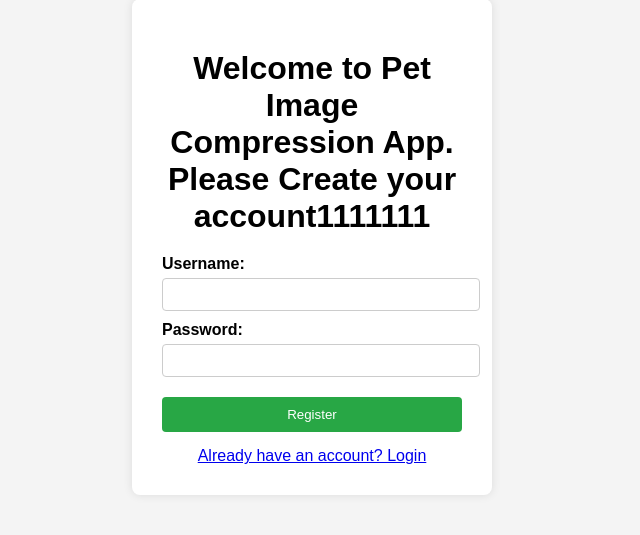
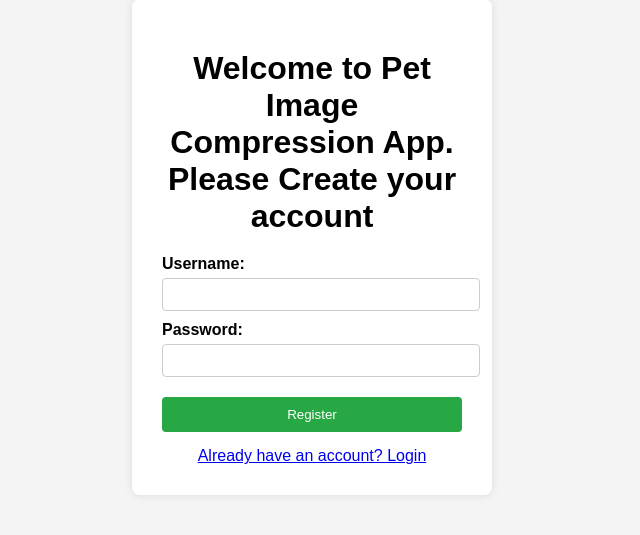
Before and after one commit to DavidLi2465/vmflaskapp, a Flask app: page /register in a window 1280 px wide. Shown: the part 161-696 px from the top of the page, without its empty margins (328-968 px from the left). Run offline with Flask 3, Linux system fonts and the light colour scheme.

Commit message:
add readme and update register.html

```diff
--- a/templates/register.html
+++ b/templates/register.html
@@ -56,7 +56,7 @@
 </head>
 <body>
   <div class="register-container">
-    <h1>Welcome to Pet Image Compression App. Please Create your account1111111</h1>
+    <h1>Welcome to Pet Image Compression App. Please Create your account</h1>
     <form method="post">
       <label for="username">Username:</label>
       <input type="text" name="username" id="username" required>
```
Also changed, not shown: README.md (added).
